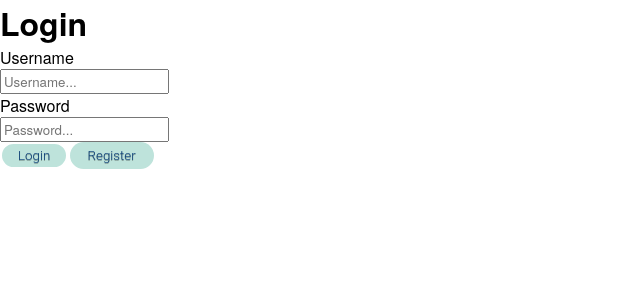
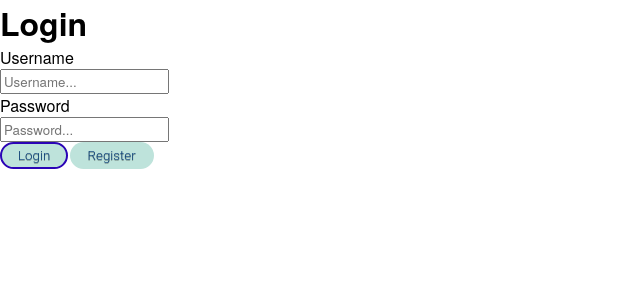
Before and after one commit to StrictlyProfessional/StrictlyClient, an Angular app: page / in a window 1280 px wide. In both pictures the pointer is over the button "Login". Shown: the top 300 px of the page, without its empty margins (0-640 px from the left). Built offline with nearby package versions, Linux system fonts and the light colour scheme.

Commit message:
global functions

```diff
--- a/src/styles.css
+++ b/src/styles.css
@@ -32,7 +32,7 @@ button {
 }
 
 button:hover {
-  border-color: rgba(255,255,255,1);
+  border-color: rgb(43, 4, 182);
 }
 
 @media all and (max-width:30em){
```
